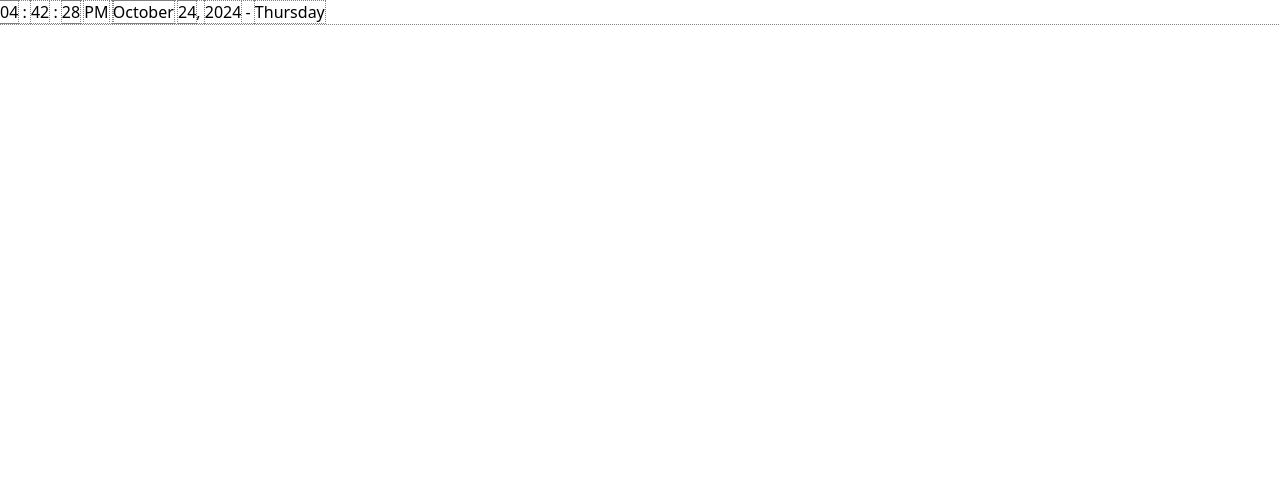
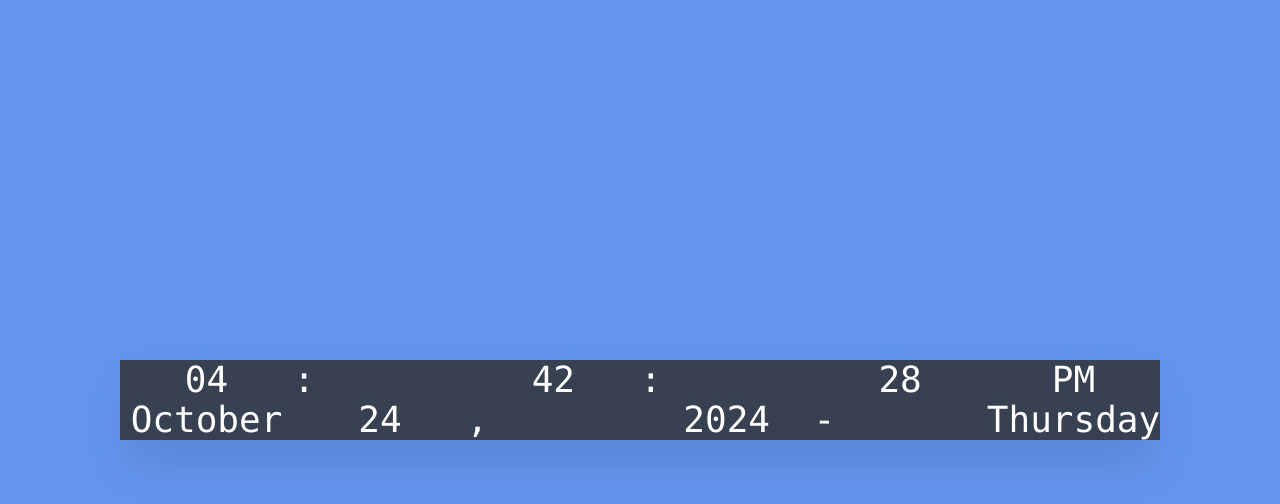
Before and after one commit to joshmerrell/date-timetailwind, a website: page public/index.html in a window 1280 px wide. Drawn offline with nearby package versions, Linux system fonts and the light colour scheme; files that its build step writes are made by us from their sources.

Commit message:
Update HTML file and input CSS

```diff
--- a/public/index.html
+++ b/public/index.html
@@ -11,28 +11,24 @@
     <script src="date.js" defer></script>
 
 </head>
-<body>
-
+<body class="h-screen flex items-center justify-center">
     <main>
-
         <!-- Time -->
-        <time class="time">
-                <data class="hours">HH</data> :
-                <data class="minutes">MM</data> :
-                <data class="seconds">SS</data>
-                <data class="amOrPM">AM/PM</data>
-            </time>
+        <time class="time container grid block mx-auto lg:grid-cols-6 md:grid-cols-2 font-mono text-4xl shadow-2xl bg-gray-700 text-white">
+          <data class="hours text-center">HH</data> :
+          <data class="minutes text-center">MM</data> :
+          <data class="seconds text-center">SS</data>
+          <data class="amOrPM text-center">AM/PM</data>
+        </time>
 
 
         <!-- Date -->
-        <time class="date">
-          <data class="month">Month</data>
-          <data class="dayOfMonth">00</data>,
-          <data class="year">0000</data> -
-          <data class="dayOfWeek">SMTWTFS</data>
+        <time class="date container grid block mx-auto lg:grid-cols-6 md:grid-cols-2 font-mono text-4xl shadow-2xl bg-gray-700 text-white">
+          <data class="month text-center">Month</data>
+          <data class="dayOfMonth text-center">00</data>,
+          <data class="year text-center">0000</data> -
+          <data class="dayOfWeek text-center">SMTWTFS</data>
         </time>
-
       </main>
-
 </body>
 </html>
--- a/src/input.css
+++ b/src/input.css
@@ -4,6 +4,10 @@
 @tailwind utilities;
 
 /* Your Awesome Styles */
-* {
+/* * {
     outline: 1px dotted gray;
+} */
+
+body {
+    background: cornflowerblue
 }
```
